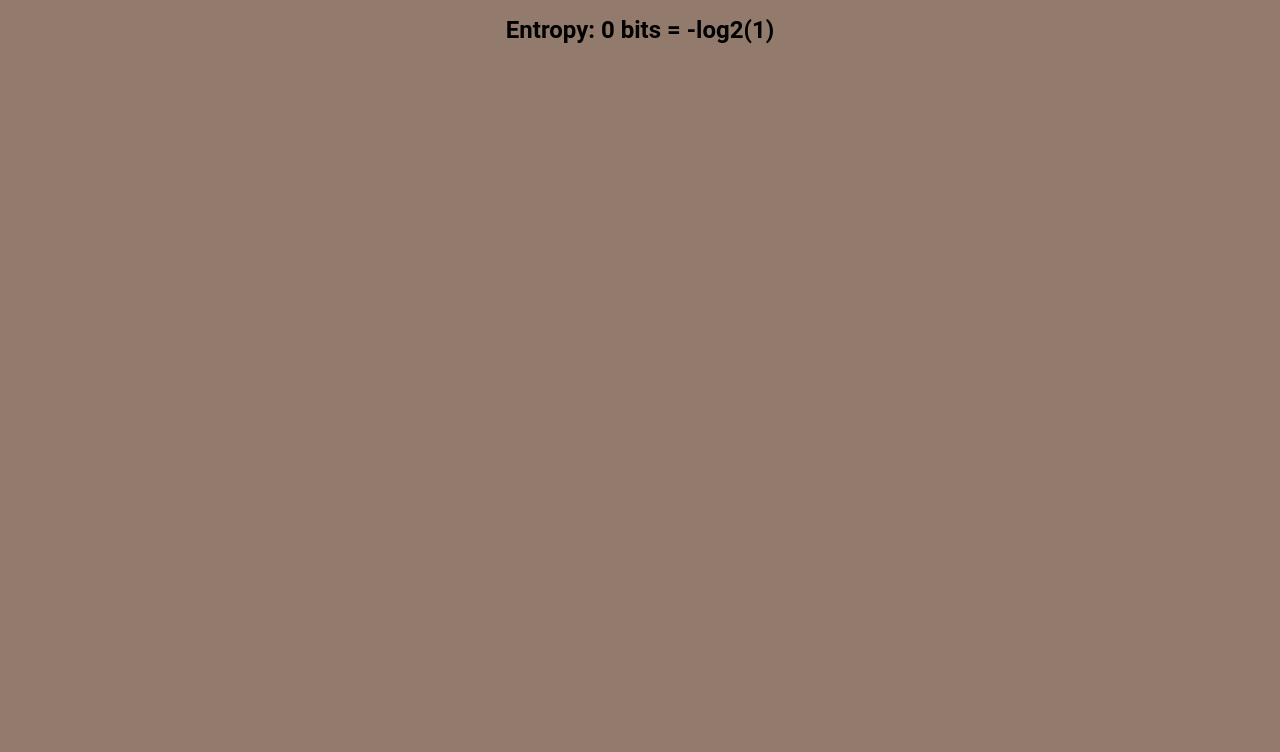
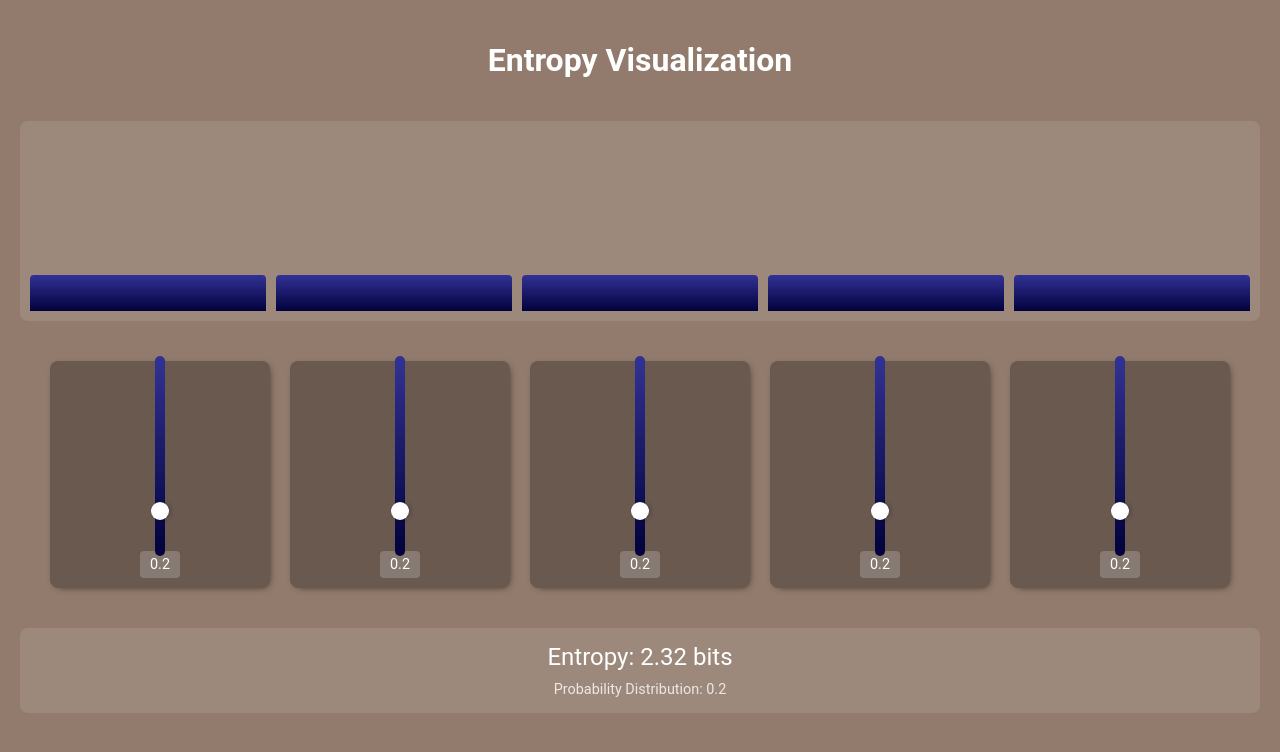
Before and after one commit to AndresCdo/CategoricalEntropyTool, a plain HTML site: page index.html in a window 1280 px wide. Drawn offline with Linux system fonts and the light colour scheme.

Commit message:
Add initial styles and JavaScript for entropy visualization tool

```diff
--- a/index.html
+++ b/index.html
@@ -2,228 +2,27 @@
 <html lang="en">
 <head>
     <meta charset="UTF-8">
-    <!-- <meta http-equiv="X-UA-Compatible" content="IE=edge"> -->
     <meta name="viewport" content="width=device-width, initial-scale=1.0">
-    <title>Entropy Sliders</title>
+    <link rel="stylesheet" href="styles.css">
+    <script src="main.js"></script>
+    <title>Entropy Visualization</title>
 </head>
 <body>
+    <div class="container">
+        <div class="header">
+            <h1>Entropy Visualization</h1>
+        </div>
 
-    <style>
+        <div class="visualization">
+            <div class="bar-chart" id="barChart"></div>
+        </div>
 
-        html, body{
-            width: 100%;
-            height:100%;
-            margin:0px;
-            padding:0px;
-        }
-        body{
-            display:block;
-            width:100%;
-            height:100%;
-            background: rgb(146, 123, 108);
-            text-align: center;
-            font-family: Roboto !important;
-            font-weight: 300 !important;
-            overflow: hidden;
-        }
+        <div id="sliders"></div>
 
-        #sliders{
-            height:90%;
-        }
-
-        .slider-box{
-            background: rgba(10,10,10,0.3);
-            box-shadow: black 2px 2px 10px -5px;
-            display: inline-block;
-            height: 87%;
-            width: 50px;
-            margin: 0.5em;
-            padding: 4px;
-            border-radius: 4px;
-            overflow:hidden;
-        }
-
-        .slider{
-            position: relative;
-            transform: rotate(-90deg);
-            width: 64vh;
-            opacity: 0.5;
-            transform-origin: left;
-            top: 96%;
-            left: 50%;
-        }
-
-        .slider-num{
-            width: 40px;
-            overflow: hidden;
-            text-align: center;
-            margin: auto;
-            box-shadow: whitesmoke 0px 0px 10px -3px;
-            background: rgba(255,255,255,0.2);
-            padding: 5px;
-        }
-
-
-
-        input[type="range"] {
-            -webkit-appearance: none;
-            appearance: none;
-            background: transparent;
-            cursor: pointer;
-        }
-
-        input[type="range"]::-webkit-slider-runnable-track {
-            background: linear-gradient(to right, rgb(1, 1, 60), rgb(50,50,150));
-            border-radius: 0.5rem;
-            height: 2rem;
-        }
-
-        input[type="range"]::-webkit-slider-thumb {
-            -webkit-appearance: none; /* Override default look */
-            appearance: none;
-            /* margin-top: -12px; Centers thumb on the track */
-
-            /*custom styles*/
-            background-color: rgb(224, 248, 255);
-            height: 2rem;
-            width: 1.5rem;
-            border-radius: 2px;
-            transform: scale(1.0,1.5);
-        }
-
-        #entropy{
-            font-size: 1.5em;
-        }
-
-
-    </style>
-
-    <h1 id="entropy"></h1>
-
-    <div id="sliders">
+        <div class="info-panel">
+            <div id="entropy" class="entropy-value"></div>
+            <div id="distribution" class="distribution-info"></div>
+        </div>
     </div>
-
-    <script>
-
-        function getParameterByName(name, url = window.location.href) {
-            name = name.replace(/[\[\]]/g, '\\$&');
-            var regex = new RegExp('[?&]' + name + '(=([^&#]*)|&|#|$)'),
-                results = regex.exec(url);
-            if (!results) return null;
-            if (!results[2]) return '';
-            return decodeURIComponent(results[2].replace(/\+/g, ' '));
-        }
-
-
-        function range(start, end, step){
-            if (step == undefined){
-                step = 1;
-            }
-
-            let l = [];
-            for(let i=start; i<end; i+=step){
-                l.push(i);
-            }
-            return l;
-        }
-
-        function round(num, n=1000){
-            return Math.round((num + Number.EPSILON) * n) / n
-        }
-
-        function getSliderValues(){
-            return range(1, n_sliders+1).map(id => parseFloat(document.querySelector(`#slider-${id}`).value));
-        }
-
-        function setSliderValue(id,val){
-            document.querySelector(`#slider-num-${id}`).innerHTML = round(val,100);
-            document.querySelector(`#slider-${id}`).value = val;
-        }
-
-        function normalize(vals, moved){
-            let n = vals.length;
-            let newVals = [];
-
-            let total = vals.reduce((acc,cur) => acc+cur, 0);
-
-            let scalar = (1 - vals[moved-1]) / (total - vals[moved-1] + 1e-8);
-
-            for(let i=1; i<=n; i++){
-                if(i == moved){
-                    newVals.push(vals[i-1]);
-                }
-                else{
-                    newVals.push(vals[i-1]*scalar);
-                }
-            }
-
-            return newVals;
-        }
-
-        function entropy(vals){
-            vals = vals.filter(x => x!=0)
-            return vals.reduce((a,x) => -Math.log2(x)*x + a, 0);
-        }
-
-        function setEntropy(){
-            let ent = entropy(getSliderValues());
-            let prob = round(Math.pow(2,-ent))
-            document.querySelector("#entropy").innerText = `Entropy: ${round(ent)}` + ` bits` + ` = -log2(${prob})`;
-        }
-
-        function adjustSliderValues(moved){
-            let newVals = normalize(getSliderValues(), moved);
-            for(let i=1; i<=n_sliders; i++){
-                setSliderValue(i, newVals[i-1]);
-            }
-        }
-
-
-        function makeListener(id, n) {
-
-            let listener = function(e) {
-                let slider = document.querySelector(`#slider-${id}`);
-                let sliderNum = document.querySelector(`#slider-num-${id}`);
-
-                adjustSliderValues(id);
-                setEntropy();
-            };
-
-            return listener;
-        }
-
-        function addSlider(id, n){
-            let container = document.querySelector("#sliders");
-
-            // let id = Array.from(document.querySelectorAll(".slider")).length + 1;
-
-            let slider = `
-                <div class="slider-box">
-                    <input id="slider-${id}" class="slider" type="range" min="0.0001" max="1.0" value="${1/n}" step="0.0001"/>
-                    <div id="slider-num-${id}" class="slider-num">0.0</div>
-                </div>
-            `;
-
-            container.innerHTML += slider;
-        }
-
-
-        let n_sliders = parseInt(getParameterByName("n_sliders"));
-        if(n_sliders == undefined){
-            n_sliders = 5;
-        }
-        for(let i=1; i<=n_sliders; i++){
-            addSlider(i, n_sliders);
-        }
-        adjustSliderValues(1);
-
-        for(let i=1; i<=n_sliders; i++){
-            document.querySelector(`#slider-${i}`).addEventListener("input", makeListener(i, n_sliders));
-        }
-
-        setEntropy();
-
-
-    </script>
 </body>
 </html>
--- /dev/null
+++ b/main.js
@@ -0,0 +1,124 @@
+class EntropyVisualization {
+    constructor(numSliders = 5) {
+        this.numSliders = numSliders;
+        this.config = {
+            minValue: 0.0001,
+            maxValue: 1.0,
+            step: 0.0001,
+            epsilon: 1e-8
+        };
+
+        this.initializeUI();
+        this.bindEvents();
+        this.updateVisualization();
+    }
+
+    initializeUI() {
+        this.initializeSliders();
+        this.initializeBarChart();
+    }
+
+    initializeSliders() {
+        const slidersContainer = document.getElementById('sliders');
+        const initialValue = 1 / this.numSliders;
+
+        for (let i = 1; i <= this.numSliders; i++) {
+            const sliderBox = document.createElement('div');
+            sliderBox.className = 'slider-box';
+            sliderBox.innerHTML = `
+                <input id="slider-${i}"
+                       class="slider"
+                       type="range"
+                       min="${this.config.minValue}"
+                       max="${this.config.maxValue}"
+                       value="${initialValue}"
+                       step="${this.config.step}"/>
+                <div id="slider-num-${i}" class="slider-num">${this.round(initialValue)}</div>
+            `;
+            slidersContainer.appendChild(sliderBox);
+        }
+    }
+
+    initializeBarChart() {
+        const barChart = document.getElementById('barChart');
+        barChart.innerHTML = Array(this.numSliders)
+            .fill('')
+            .map((_, i) => `<div id="bar-${i + 1}" class="bar"></div>`)
+            .join('');
+    }
+
+    bindEvents() {
+        for (let i = 1; i <= this.numSliders; i++) {
+            document.getElementById(`slider-${i}`)
+                .addEventListener('input', () => this.handleSliderChange(i));
+        }
+    }
+
+    handleSliderChange(movedId) {
+        const values = this.getSliderValues();
+        const normalizedValues = this.normalize(values, movedId);
+        this.updateUI(normalizedValues);
+        this.updateVisualization();
+    }
+
+    getSliderValues() {
+        return Array.from({length: this.numSliders}, (_, i) =>
+            parseFloat(document.getElementById(`slider-${i + 1}`).value)
+        );
+    }
+
+    normalize(values, movedIndex) {
+        const movedValue = values[movedIndex - 1];
+        const total = values.reduce((sum, val) => sum + val, 0);
+        const scalar = (1 - movedValue) / (total - movedValue + this.config.epsilon);
+
+        return values.map((val, i) =>
+            i === movedIndex - 1 ? val : val * scalar
+        );
+    }
+
+    calculateEntropy(values) {
+        return values
+            .filter(x => x > this.config.minValue)
+            .reduce((acc, p) => acc - p * Math.log2(p), 0);
+    }
+
+    updateUI(values) {
+        values.forEach((value, index) => {
+            const id = index + 1;
+            document.getElementById(`slider-${id}`).value = value;
+            document.getElementById(`slider-num-${id}`).textContent =
+                this.round(value);
+            document.getElementById(`bar-${id}`).style.height =
+                `${value * 100}%`;
+        });
+    }
+
+    updateVisualization() {
+        const values = this.getSliderValues();
+        const entropy = this.calculateEntropy(values);
+        const probability = this.round(Math.pow(2, -entropy));
+
+        document.getElementById('entropy').textContent =
+            `Entropy: ${this.round(entropy)} bits`;
+        document.getElementById('distribution').textContent =
+            `Probability Distribution: ${probability}`;
+
+        // Actualizar gráfico de barras
+        values.forEach((value, index) => {
+            document.getElementById(`bar-${index + 1}`).style.height =
+                `${value * 100}%`;
+        });
+    }
+
+    round(num, precision = 100) {
+        return Math.round((num + Number.EPSILON) * precision) / precision;
+    }
+}
+
+// Inicialización
+document.addEventListener('DOMContentLoaded', () => {
+    const numSliders = parseInt(new URLSearchParams(window.location.search)
+        .get('n_sliders')) || 5;
+    new EntropyVisualization(numSliders);
+});
--- /dev/null
+++ b/styles.css
@@ -0,0 +1,128 @@
+:root {
+    --primary-color: rgb(1, 1, 60);
+    --secondary-color: rgb(50, 50, 150);
+    --background-color: rgb(146, 123, 108);
+    --slider-box-bg: rgba(10, 10, 10, 0.3);
+    --text-color: #ffffff;
+}
+
+html, body {
+    width: 100%;
+    height: 100%;
+    margin: 0;
+    padding: 0;
+    font-family: 'Roboto', sans-serif;
+    background: var(--background-color);
+    color: var(--text-color);
+}
+
+.container {
+    display: flex;
+    flex-direction: column;
+    height: 100%;
+    padding: 20px;
+    box-sizing: border-box;
+}
+
+.header {
+    text-align: center;
+    margin-bottom: 20px;
+}
+
+.visualization {
+    display: flex;
+    justify-content: space-between;
+    margin-bottom: 20px;
+    height: 200px;
+}
+
+.bar-chart {
+    flex: 1;
+    display: flex;
+    align-items: flex-end;
+    gap: 10px;
+    padding: 10px;
+    background: rgba(255, 255, 255, 0.1);
+    border-radius: 8px;
+}
+
+.bar {
+    flex: 1;
+    background: linear-gradient(to top, var(--primary-color), var(--secondary-color));
+    transition: height 0.3s ease;
+    border-radius: 4px 4px 0 0;
+}
+
+#sliders {
+    display: flex;
+    justify-content: center;
+    flex-wrap: wrap;
+    gap: 20px;
+    padding: 20px;
+}
+
+.slider-box {
+    background: var(--slider-box-bg);
+    box-shadow: 2px 2px 10px -5px black;
+    border-radius: 8px;
+    padding: 10px;
+    display: flex;
+    flex-direction: column;
+    align-items: center;
+    min-width: 60px;
+}
+
+.slider {
+    transform: rotate(-90deg);
+    width: 200px;
+    margin: 80px 0;
+}
+
+.slider-num {
+    background: rgba(255, 255, 255, 0.2);
+    padding: 5px 10px;
+    border-radius: 4px;
+    margin-top: 10px;
+    font-size: 0.9em;
+}
+
+input[type="range"] {
+    -webkit-appearance: none;
+    appearance: none;
+    background: transparent;
+    cursor: pointer;
+}
+
+input[type="range"]::-webkit-slider-runnable-track {
+    background: linear-gradient(to right, var(--primary-color), var(--secondary-color));
+    border-radius: 8px;
+    height: 10px;
+}
+
+input[type="range"]::-webkit-slider-thumb {
+    -webkit-appearance: none;
+    margin-top: -4px;
+    background-color: white;
+    height: 18px;
+    width: 18px;
+    border-radius: 50%;
+    box-shadow: 0 2px 4px rgba(0, 0, 0, 0.2);
+}
+
+.info-panel {
+    background: rgba(255, 255, 255, 0.1);
+    border-radius: 8px;
+    padding: 15px;
+    margin-top: 20px;
+    text-align: center;
+}
+
+.entropy-value {
+    font-size: 1.5em;
+    margin-bottom: 10px;
+}
+
+.distribution-info {
+    font-size: 0.9em;
+    opacity: 0.8;
+}
```
